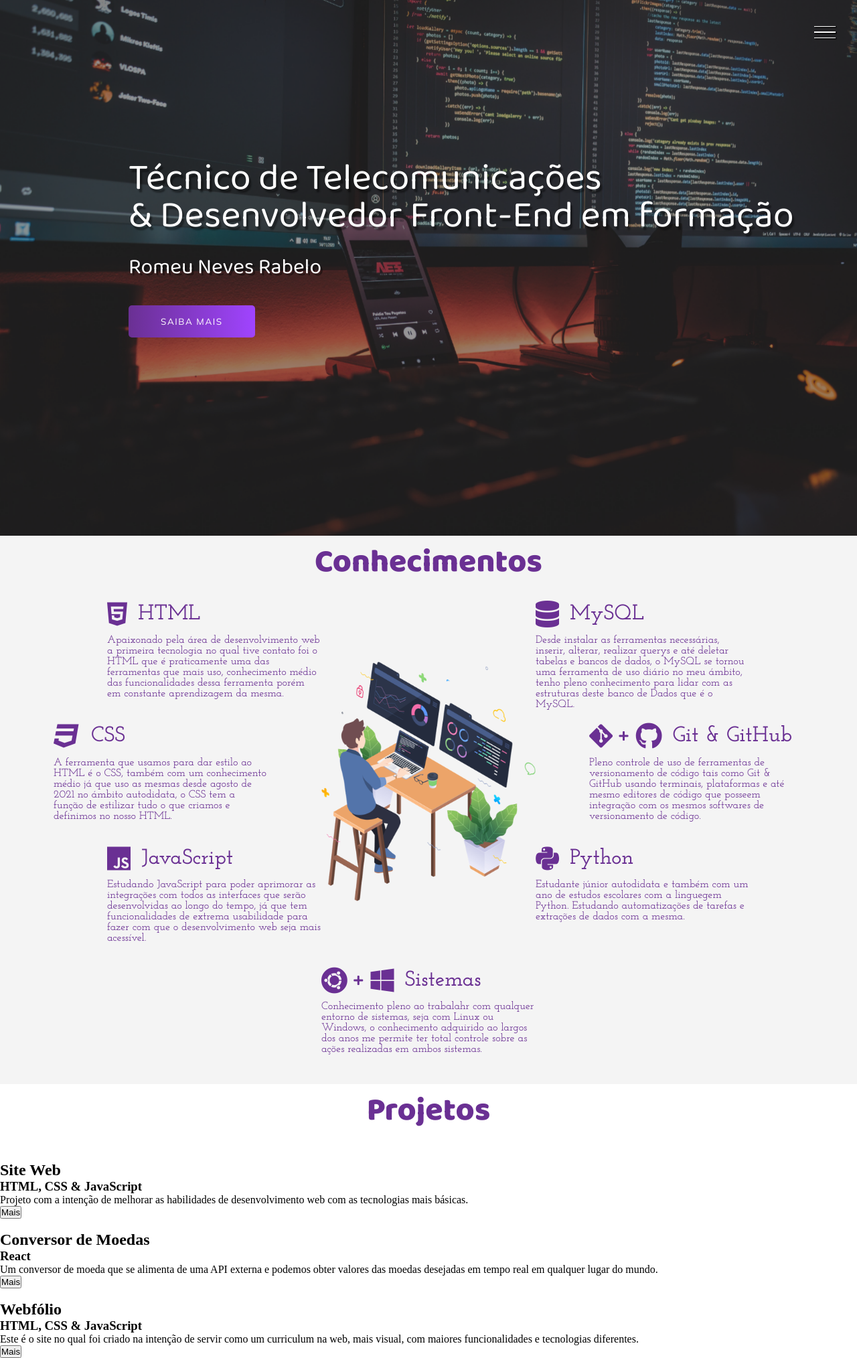
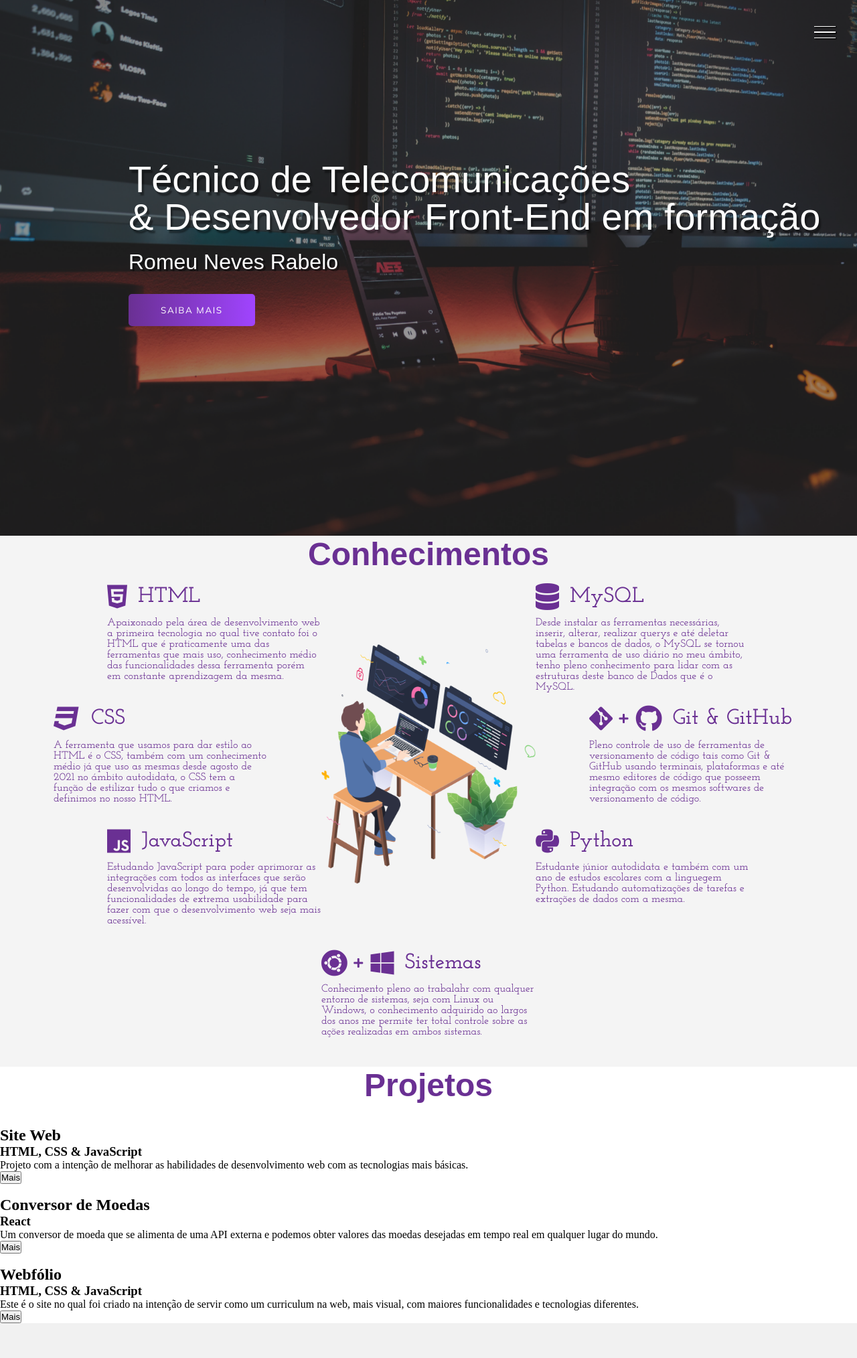
Before and after one commit to rnevesphp/portfolio_, a PHP site: page / in a window 1280 px wide. Shown: the whole page at 67% size. After the commit the page ends 1976 px from the top, so only its background shows below. Run offline with PHP 8.4, Linux system fonts and the light colour scheme.

Commit message:
:wrench:

```diff
--- a/style.css
+++ b/style.css
@@ -12,7 +12,7 @@
 }
 
 :root {
-   --font-primary: "Baloo Da 2";
+   --font-primary: "Arial";
    --font-secundary: "Josefin Slab";
    --font-action: "Mulish";
 }
```
